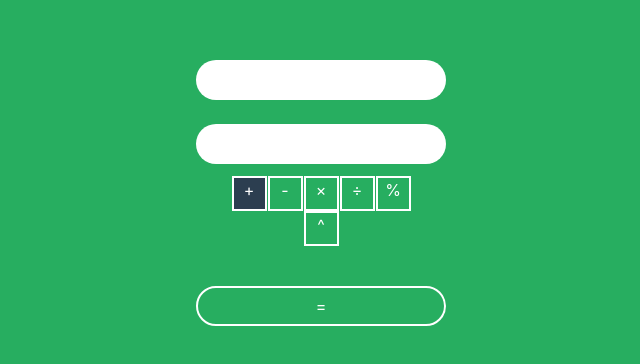
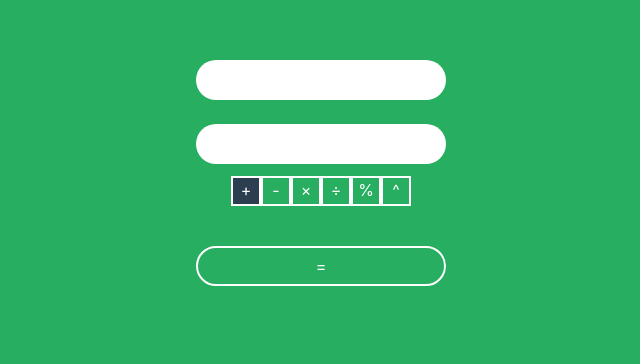
Before and after one commit to aldouemoto/calculadora, a plain HTML site: page index.html in a window 1280 px wide. Shown: the part 132-496 px from the top of the page, without its empty margins (319-959 px from the left). Drawn offline with nearby package versions, Linux system fonts and the light colour scheme.

Commit message:
Add files via upload

```diff
--- a/css/style.css
+++ b/css/style.css
@@ -49,10 +49,10 @@ label {
 	background: none;
 	border: 2px solid #fff;
 	cursor: pointer;
-	height: 35px;
+	height: 30px;
 	margin: 0;
 	vertical-align: middle;
-	width: 35px;
+	width: 30px;
 }
 
 input[type="radio"]:checked +label {
```
